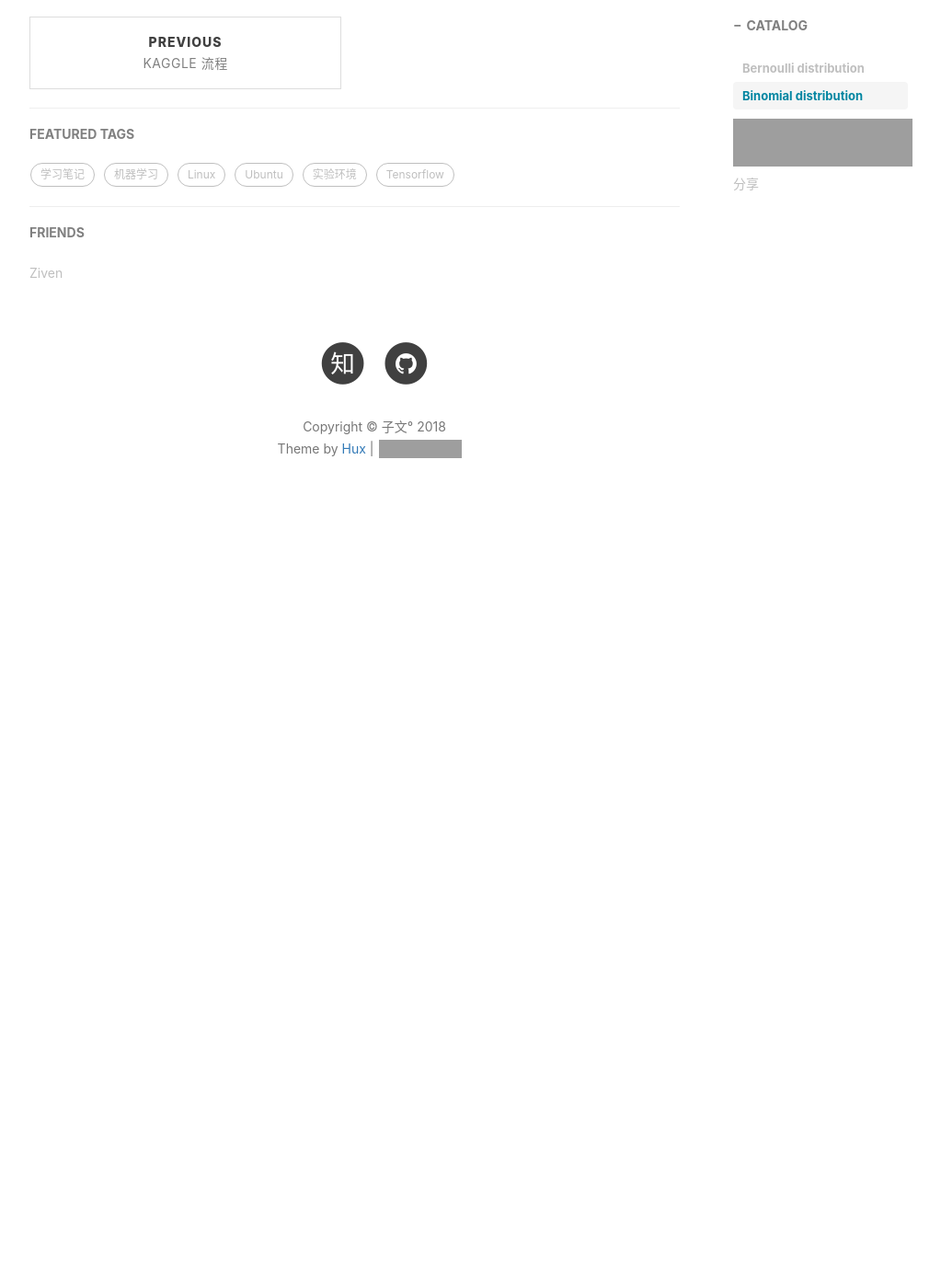
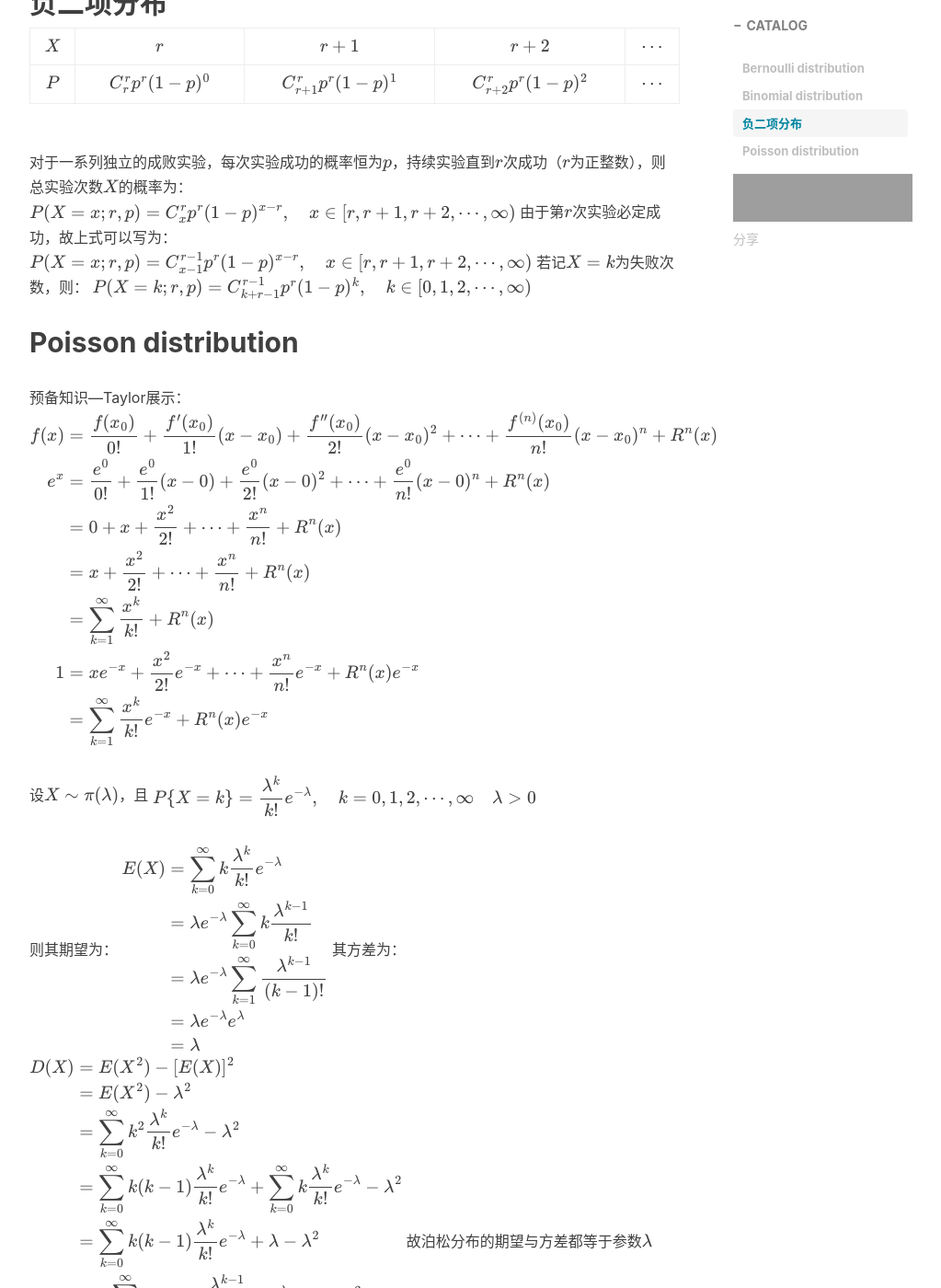
Before and after one commit to zivenyang/zivenyang.github.io, a Jekyll site: the page built from _posts/2018-06-26-distribution.md, in a window 1280 px wide and 1400 px high, scrolled down 3786 px. Shown: the whole window at 92% size, without its empty margins (233-1256 px from the left). Built offline with Jekyll 4.4.1, drawn with Linux system fonts in a browser that asks for light colours; nearby versions of some CDN libraries; formulas are drawn with MathJax 3; comment, search, counter and statistics services are not loaded; before the commit the page ends 4378 px from its top, so only the background shows below that; some of the changed text lies outside the part shown; grey boxes are pictures that could not be loaded.

Commit message:
distribution

```diff
--- a/_posts/2018-06-26-distribution.md
+++ b/_posts/2018-06-26-distribution.md
@@ -139,3 +138,78 @@ D(X)&=E(X^2)-[E(X)]^2\\
 &=np(1-p)
 \end{align}
 $$
+
+
+
+## 负二项分布
+
+| $$X$$ |           $$r$$           |           $$r+1$$           |           $$r+2$$           | $$\cdots$$ |
+| :---: | :-----------------------: | :-------------------------: | :-------------------------: | :--------: |
+| $$P$$ | $$C^{r}_{r}p^r(1-p)^{0}$$ | $$C^{r}_{r+1}p^r(1-p)^{1}$$ | $$C^{r}_{r+2}p^r(1-p)^{2}$$ | $$\cdots$$ |
+
+对于一系列独立的成败实验，每次实验成功的概率恒为$$p$$，持续实验直到$$r$$次成功（$$r$$为正整数），则总实验次数$$X$$的概率为：
+$$
+\begin{align}
+P(X=x;r,p)=C_{x}^{r}p^r(1-p)^{x-r},\quad x\in [r, r+1, r+2,\cdots ,\infty)
+\end{align}
+$$
+由于第$$r$$次实验必定成功，故上式可以写为：
+$$
+\begin{align}
+P(X=x;r,p)=C_{x-1}^{r-1}p^r(1-p)^{x-r},\quad x\in [r, r+1, r+2,\cdots ,\infty)
+\end{align}
+$$
+若记$$X=k$$为失败次数，则：
+$$
+P(X=k;r,p)=C_{k+r-1}^{r-1}p^{r}(1-p)^{k},\quad k\in [0, 1, 2, \cdots, \infty)
+$$
+
+
+## Poisson distribution
+
+预备知识—Taylor展示：
+$$
+\begin{align}
+f(x)&=\frac{f(x_0)}{0!}+\frac{f'(x_0)}{1!}(x-x_0)+\frac{f''(x_0)}{2!}(x-x_0)^2+\cdots+\frac{f^{(n)}(x_0)}{n!}(x-x_0)^n +R^n(x)\\
+e^x&=\frac{e^0}{0!}+\frac{e^0}{1!}(x-0)+\frac{e^0}{2!}(x-0)^2+\cdots+\frac{e^0}{n!}(x-0)^n+R^n(x) \\
+&=0+x+\frac{x^2}{2!}+\cdots+\frac{x^n}{n!}+R^n(x)\\
+&=x+\frac{x^2}{2!}+\cdots+\frac{x^n}{n!}+R^n(x)\\
+&=\sum_{k=1}^{\infty}\frac{x^k}{k!}+R^n(x)\\
+1&=xe^{-x}+\frac{x^2}{2!}e^{-x}+\cdots+\frac{x^n}{n!}e^{-x}+R^n(x)e^{-x}\\
+&=\sum_{k=1}^{\infty}\frac{x^k}{k!}e^{-x}+R^n(x)e^{-x}
+\end{align}
+$$
+
+
+设$$X\sim \pi(\lambda)$$，且
+$$
+\begin{align}
+P\{X=k\}=\frac{\lambda^k}{k!}e^{-\lambda},\quad k=0, 1, 2, \cdots, \infty \quad \lambda\gt0
+\end{align}
+$$
+
+则其期望为：
+$$
+\begin{align}
+E(X)&=\sum_{k=0}^{\infty}k\frac{\lambda^{k}}{k!}e^{-\lambda}\\
+&=\lambda e^{-\lambda}\sum_{k=0}^{\infty}k\frac{\lambda^{k-1}}{k!}\\
+&=\lambda e^{-\lambda}\sum_{k=1}^{\infty}\frac{\lambda^{k-1}}{(k-1)!}\\
+&=\lambda e^{-\lambda}e^{\lambda}\\
+&=\lambda
+\end{align}
+$$
+其方差为：
+$$
+\begin{align}
+D(X)&=E(X^2)-[E(X)]^2\\
+&=E(X^2)-\lambda^2\\
+&=\sum_{k=0}^{\infty}k^2\frac{\lambda^{k}}{k!}e^{-\lambda}-\lambda^2\\
+&=\sum_{k=0}^{\infty}k(k-1)\frac{\lambda^{k}}{k!}e^{-\lambda}+\sum_{k=0}^{\infty}k\frac{\lambda^{k}}{k!}e^{-\lambda}-\lambda^2\\
+&=\sum_{k=0}^{\infty}k(k-1)\frac{\lambda^{k}}{k!}e^{-\lambda}+\lambda-\lambda^2\\
+&=\lambda\sum_{k=1}^{\infty}(k-1)\frac{\lambda^{k-1}}{(k-1)!}e^{-\lambda}+\lambda-\lambda^2\\
+&=\lambda^2\sum_{k=2}^{\infty}\frac{\lambda^{k-2}}{(k-2)!}e^{-\lambda}+\lambda-\lambda^2\\
+&=\lambda^2+\lambda-\lambda^2\\
+&=\lambda
+\end{align}
+$$
+故泊松分布的期望与方差都等于参数$$\lambda$$
```
Also changed, not shown: other parts of _posts/2018-06-26-distribution.md (+6 -7 lines).
